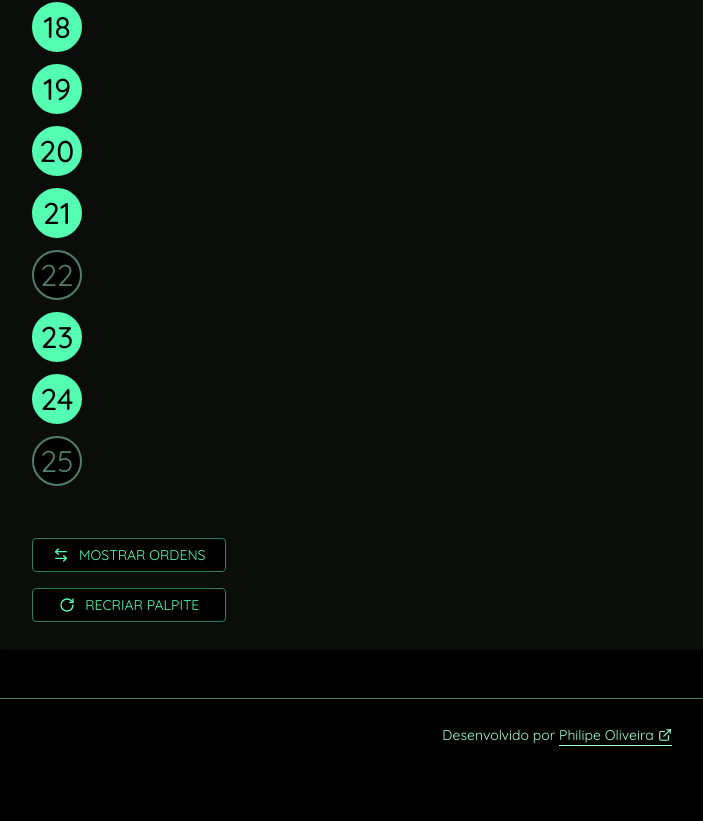
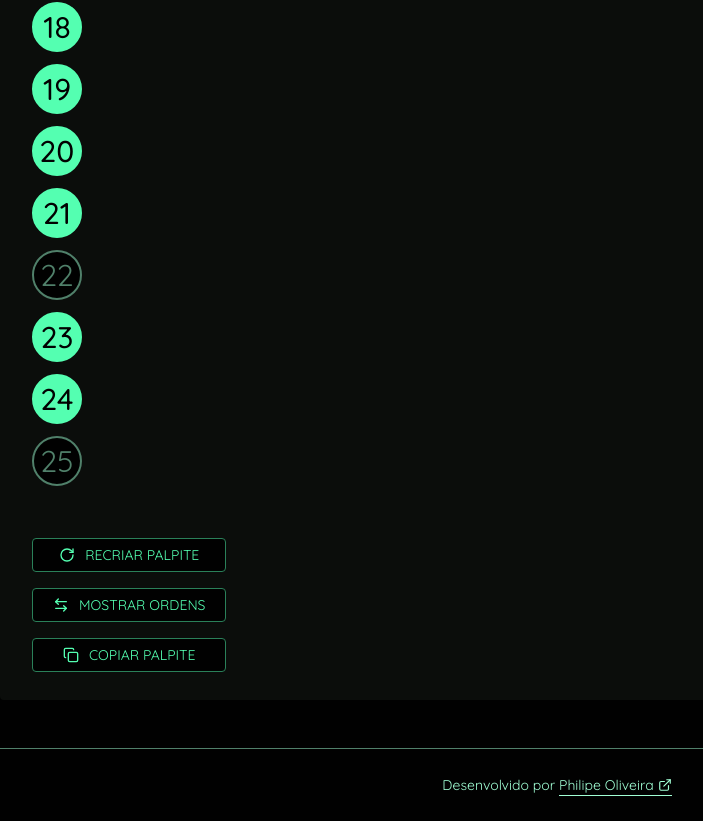
Before and after one commit to philipeoliveira/palpite-feito, a React (Vite) app: page / in a window 1280 px wide. Shown: the part 1518-2339 px from the top of the page, without its empty margins (83-786 px from the left). Before the commit the page ends 2289 px from the top, so only its background shows below. Built offline with nearby package versions, Linux system fonts and the light colour scheme.

Commit message:
Create copyToClipboard function

```diff
--- a/src/components/Bet.tsx
+++ b/src/components/Bet.tsx
@@ -1,5 +1,5 @@
 import { useEffect, useContext, useCallback } from 'react';
-import { ArrowLeftRight, AlignLeft, RotateCw } from 'lucide-react';
+import { ArrowLeftRight, AlignLeft, RotateCw, Copy, CircleCheck } from 'lucide-react';
 
 import { Subtitle } from './Subtitle';
 import { BetNumbers } from './BetNumbers';
@@ -10,9 +10,11 @@ import { ToastCustom } from './radix/ToastCustom';
 
 import { ModalityContext } from '../contexts/ModalityContext';
 import { BetContext } from '../contexts/BetContext';
+import { ToastContext } from '../contexts/ToastContext';
 
 import { generateBet } from '../utils/generateBet';
 import { animationToggleInfos } from '../utils/framer-motion/animations';
+import { copyToClipboard } from '../utils/copyToClipboard';
 
 export function Bet() {
    const { selectedModality } = useContext(ModalityContext);
@@ -20,6 +22,24 @@ export function Bet() {
 
    const { setSelectedNumbers, setRandonBet, showOrders, handleToggleInfos } =
       useContext(BetContext);
+
+   const { selectedNumbers } = useContext(BetContext);
+   const { handleToastCustom, setIcon, setMessage } = useContext(ToastContext);
+
+   /**
+    * Lida com ações e estados para personalizar do Toast
+    */
+   function handleToastClipboard() {
+      handleToastCustom();
+      setIcon(
+         <CircleCheck
+            size={20}
+            strokeWidth={2}
+            className='text-green-100 bg-gray-900 rounded-full'
+         />
+      );
+      setMessage('Texto copiado com sucesso');
+   }
 
    /**
     * selectedNumbers: Inicia com aposta criada, recria aposta pelo botão, recria aposta ao trocar de modalidade.
@@ -59,6 +79,11 @@ export function Bet() {
                </form>
 
                <div className='flex flex-col gap-4'>
+                  <Button onClick={() => createBet()}>
+                     <RotateCw size={16} />
+                     Recriar palpite
+                  </Button>
+
                   <Button
                      onClick={() => {
                         handleToggleInfos(), animationToggleInfos();
@@ -68,9 +93,13 @@ export function Bet() {
                      {showOrders ? 'Mostrar cards' : 'Mostrar ordens'}
                   </Button>
 
-                  <Button onClick={() => createBet()}>
-                     <RotateCw size={16} />
-                     Recriar palpite
+                  <Button
+                     onClick={() => {
+                        copyToClipboard(selectedNumbers, handleToastClipboard);
+                     }}
+                  >
+                     <Copy size={16} />
+                     Copiar palpite
                   </Button>
                </div>
             </div>
--- /dev/null
+++ b/src/utils/copyToClipboard.ts
@@ -0,0 +1,22 @@
+/**
+ * @description Copia texto para área de transferência e retorna aviso pelo Toast.
+ * @param {string[]} selectedNumbers Array de string -> Array com números selecionados para a cópia.
+ * @param {function():void} toast Function -> Função que lida com o Toast de algum conteúdo.
+ * @example
+ * // Se a sequência para o palpite for copiada: 20, 27, 30, 37, 50, 58
+ * // Resultado esperado: 20-27-30-37-50-58
+ */
+
+import sortNumbersAscending from './sortNumbersAscending';
+
+export const copyToClipboard = async (selectedNumbers: string[], toast: () => void) => {
+   const numbersAscending = sortNumbersAscending(selectedNumbers);
+   const formattedNumbersAscending = numbersAscending.join('-');
+
+   try {
+      await navigator.clipboard.writeText(formattedNumbersAscending);
+      toast();
+   } catch (err) {
+      console.error('Falha ao copiar texto', err);
+   }
+};
```
